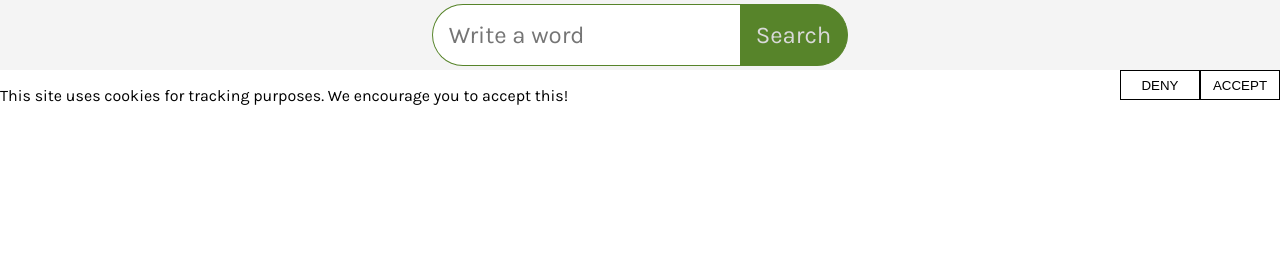
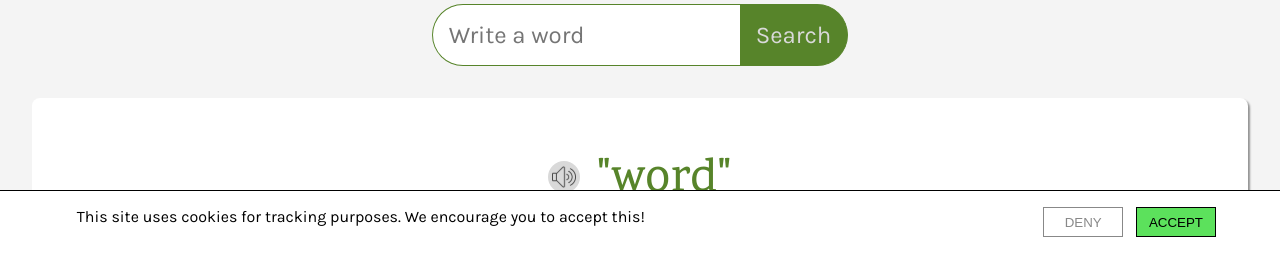
Before and after one commit to Razzoy/LexicOnline-Project, a React (Vite) app: page / in a window 1280 px wide. Shown: the part 530-798 px from the top of the page. Built offline with nearby package versions, Linux system fonts and the light colour scheme.

Commit message:
remove useless

```diff
--- a/src/components/CookieBanner/CookieBanner.jsx
+++ b/src/components/CookieBanner/CookieBanner.jsx
@@ -1,4 +1,4 @@
-import React, { useState } from 'react'
+import { useState } from 'react'
 import style from './CookieBanner.module.scss'
 import ReactGA from "react-ga4";
 
--- a/src/components/CookieBanner/CookieBanner.module.scss
+++ b/src/components/CookieBanner/CookieBanner.module.scss
@@ -2,7 +2,7 @@
     width: 100%;
     color: black;
     background-color: white;
-    height: 25vh;
+    height: 10vh;
     position: fixed;
     bottom: 0;
     left: 0;
@@ -10,17 +10,43 @@
     grid-template-columns: 7fr 1fr;
     z-index: 99999;
 
-    section{
-        button{
+    section {
+        border-top: 1px solid black;
+        display: flex;
+        gap: 1vw;
+        padding: 0 4rem;
+
+        p {
+            padding-left: 1vw;
+        }
+
+        button {
+            margin-top: 1rem;
             width: 80px;
             height: 30px;
             text-align: center;
             background-color: white;
             border: solid 1px black;
-            &:hover{
-                border: solid 1px white;
+
+            &:hover {
+                border: none;
                 background-color: black;
                 color: white;
+                cursor: pointer;
+            }
+
+            &:nth-of-type(1) {
+                background-color: white;
+                border: solid 1px #00000077;
+                color: #00000077;
+                &:hover{
+                    background-color: #efefef;
+                    border: none;
+                }
+            }
+
+            &:nth-of-type(2) {
+                background-color: #5ce15c;
             }
         }
     }
```
